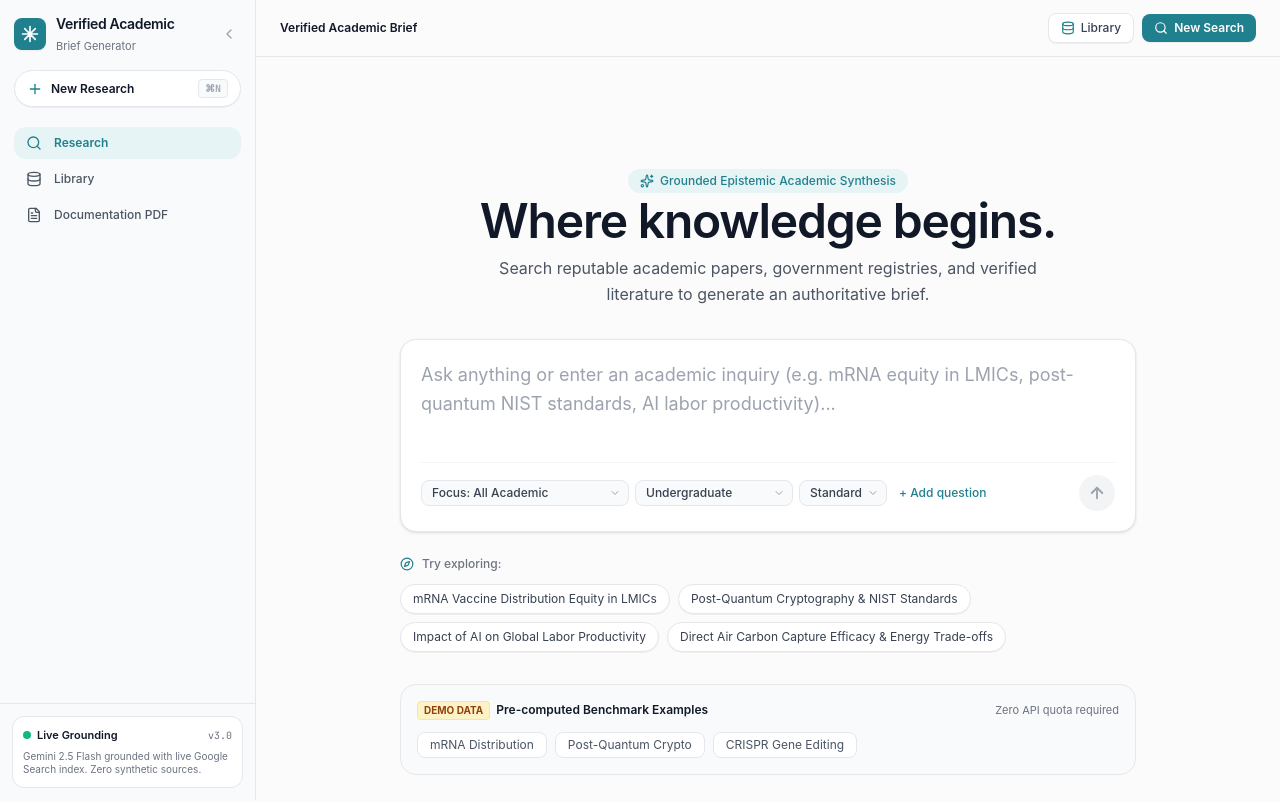
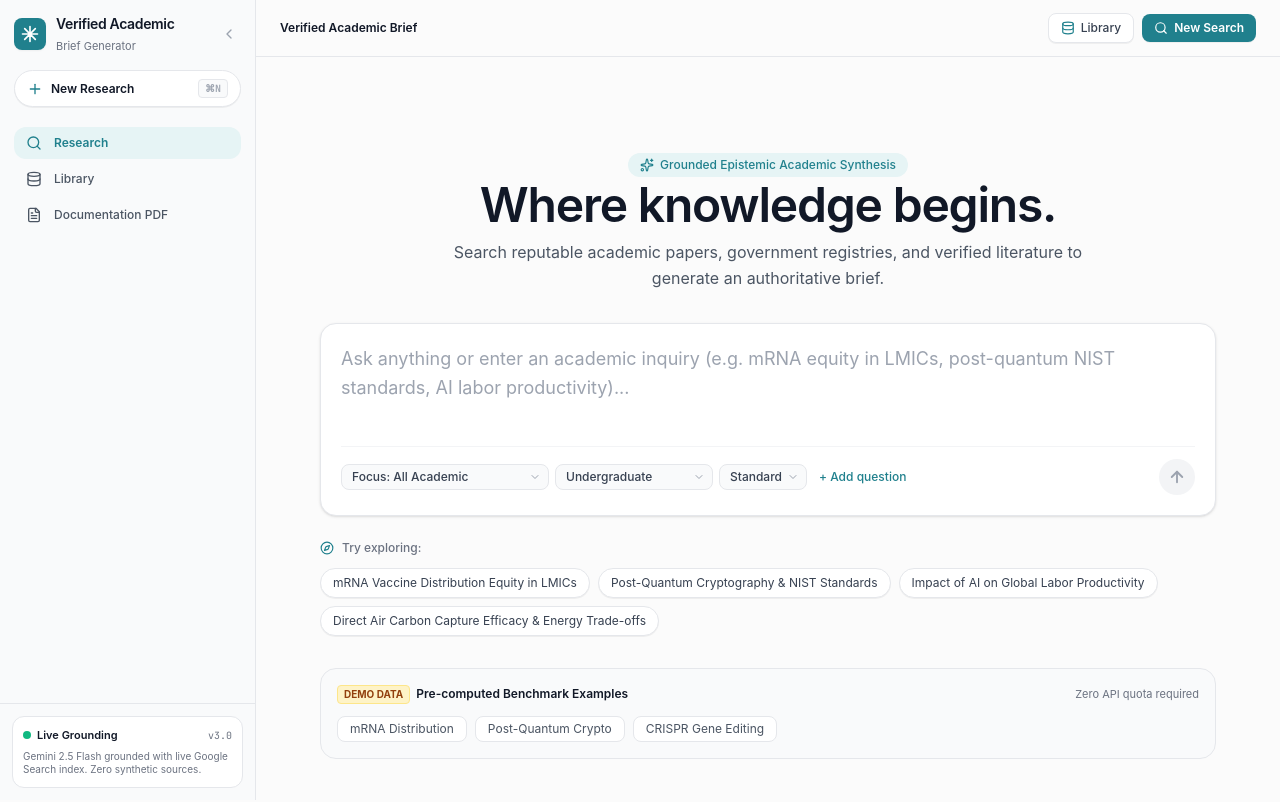
Before and after one commit to DhruvC-2938/Verified_Brief_Generator, a React (Vite) app: page / in a window 1280 px wide. Shown: the top 802 px of the page. Built offline with nearby package versions, Linux system fonts and the light colour scheme.

Commit message:
feat(layout): expand layout to occupy full screen width without narrow constraints

```diff
--- a/src/App.tsx
+++ b/src/App.tsx
@@ -216,8 +216,8 @@ export default function App() {
           onToggleSidebar={() => setIsSidebarCollapsed(!isSidebarCollapsed)}
         />
 
-        {/* Content Container */}
-        <main className="flex-1 w-full max-w-5xl mx-auto px-4 sm:px-6 lg:px-8 py-6 sm:py-8 space-y-6">
+        {/* Content Container - Full screen layout occupying entire available width */}
+        <main className="flex-1 w-full px-4 sm:px-6 md:px-8 lg:px-10 xl:px-12 py-6 sm:py-8 space-y-6">
           {/* Error Notice */}
           {error && (
             <div className="p-4 rounded-2xl bg-[#fef2f2] border border-[#fecaca] text-xs sm:text-sm text-[#b91c1c] flex items-center justify-between gap-3 animate-in fade-in">
--- a/src/components/Header.tsx
+++ b/src/components/Header.tsx
@@ -32,7 +32,7 @@ export const Header: React.FC<HeaderProps> = ({
             {currentTopic && (
               <>
                 <span className="text-gray-300 hidden sm:inline">/</span>
-                <span className="text-xs font-medium text-[#4b5563] truncate max-w-xs sm:max-w-md">
+                <span className="text-xs font-medium text-[#4b5563] truncate max-w-sm md:max-w-xl lg:max-w-2xl">
                   {currentTopic}
                 </span>
               </>
--- a/src/components/ResearchForm.tsx
+++ b/src/components/ResearchForm.tsx
@@ -54,7 +54,7 @@ export const ResearchForm: React.FC<ResearchFormProps> = ({ onSubmit, onSelectSa
   };
 
   return (
-    <div className="max-w-3xl mx-auto py-12 sm:py-20 px-4">
+    <div className="w-full max-w-4xl lg:max-w-5xl mx-auto py-10 sm:py-16 px-4">
       {/* Centered Perplexity Hero Title */}
       <div className="text-center mb-8 space-y-2.5">
         <div className="inline-flex items-center gap-1.5 px-3 py-1 rounded-full bg-[#e6f4f5] text-[#20808d] text-xs font-medium mb-1">
@@ -64,7 +64,7 @@ export const ResearchForm: React.FC<ResearchFormProps> = ({ onSubmit, onSelectSa
         <h1 className="text-3xl sm:text-4xl md:text-5xl font-semibold text-[#111827] tracking-tight font-sans">
           Where knowledge begins.
         </h1>
-        <p className="text-sm sm:text-base text-[#4b5563] max-w-xl mx-auto leading-relaxed">
+        <p className="text-sm sm:text-base text-[#4b5563] max-w-2xl mx-auto leading-relaxed">
           Search reputable academic papers, government registries, and verified literature to generate an authoritative brief.
         </p>
       </div>
--- a/src/components/SourcesList.tsx
+++ b/src/components/SourcesList.tsx
@@ -171,7 +171,7 @@ export const SourcesList: React.FC<SourcesListProps> = ({
       </div>
 
       {/* Sources Grid in Perplexity Cards */}
-      <div className="grid grid-cols-1 xl:grid-cols-2 gap-4">
+      <div className="grid grid-cols-1 lg:grid-cols-2 2xl:grid-cols-3 gap-4">
         {filteredSources.map((source) => {
           const currentFormat = cardFormats[source.id] || 'APA';
           const citationText = formatCitation(source, currentFormat);
```
Also changed, not shown: src/components/Sidebar.tsx (line endings or trailing spaces).
